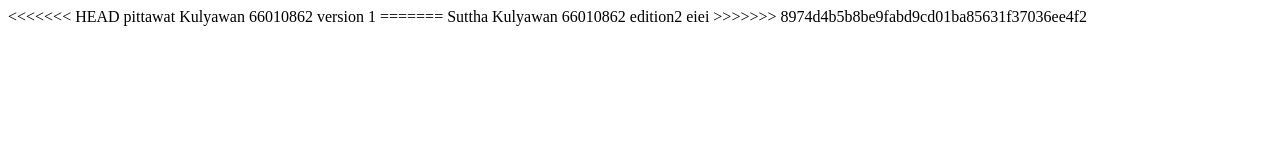
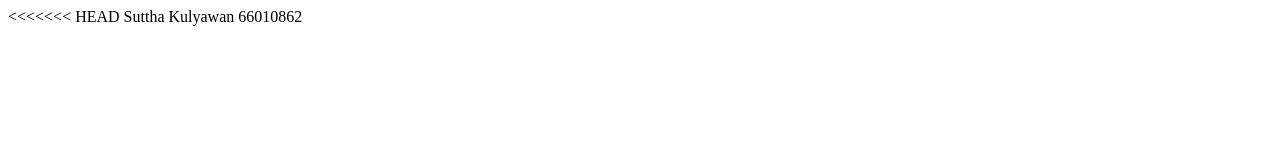
Before and after one commit to Emmyill/git101, a plain HTML site: page index.html in a window 1280 px wide. Drawn offline with Linux system fonts and the light colour scheme.

Commit message:
Update index.html

```diff
--- a/index.html
+++ b/index.html
@@ -7,9 +7,6 @@
 </head>
 <body>
 <<<<<<< HEAD
-    pittawat Kulyawan 66010862 version 1
-=======
-    Suttha Kulyawan 66010862 edition2 eiei
->>>>>>> 8974d4b5b8be9fabd9cd01ba85631f37036ee4f2
+    Suttha Kulyawan 66010862
 </body>
 </html>
```
